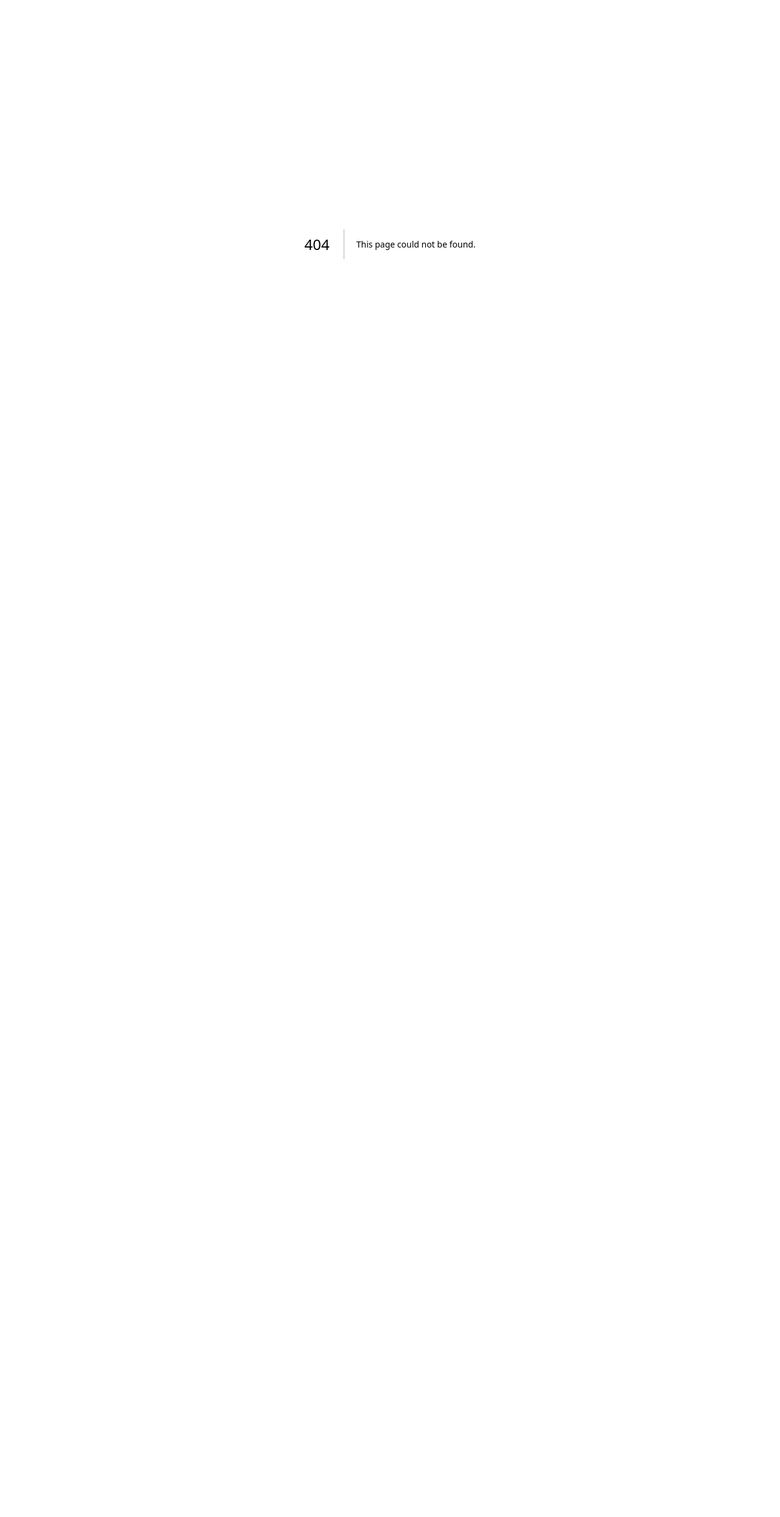
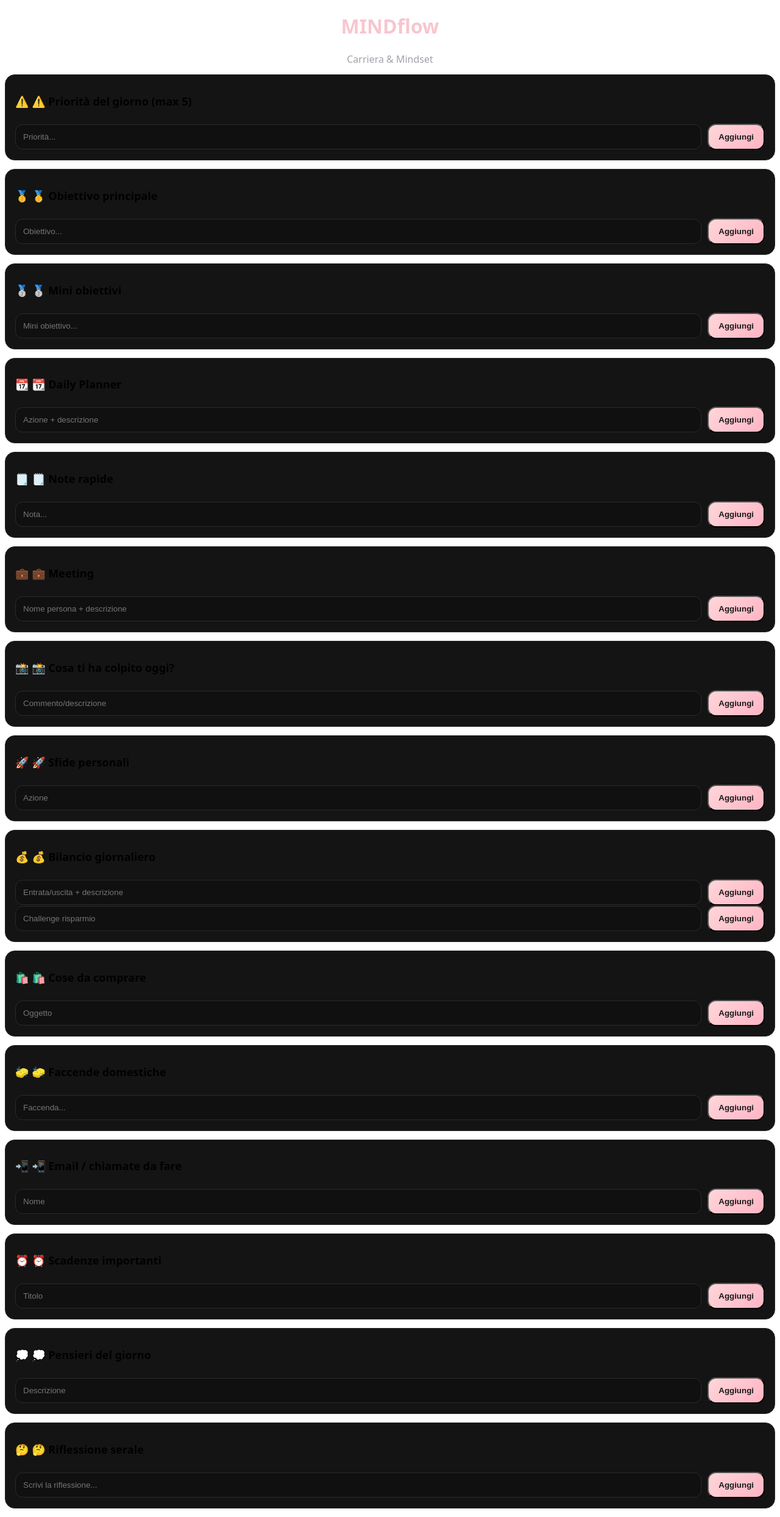
Before and after one commit to mindflowapplicazione-png/MINDflow.app, a Next.js app: page /carriera in a window 1280 px wide. Before the commit this address had no page. Shown: the whole page at 61% size. Before the commit the page ends 800 px from the top, so only its background shows below. Built offline with nearby package versions, Linux system fonts and the light colour scheme.

Commit message:
Create page.jsx

```diff
--- /dev/null
+++ b/app/carriera/page.jsx
@@ -0,0 +1,108 @@
+import Section from "@/components/Section";
+import ListManager from "@/components/ListManager";
+
+export default function Carriera(){
+  return (
+    <>
+      <h1 className="h1">MINDflow</h1>
+      <div className="subtitle">Carriera & Mindset</div>
+
+      <Section title="⚠️ Priorità del giorno (max 5)" emoji="⚠️">
+        <ListManager storeKey="prio_giorno"
+          placeholder="Priorità..."
+          extraFields={[
+            {name:"percentuale", placeholder:"% importanza", type:"number", default:""}
+          ]}/>
+      </Section>
+
+      <Section title="🥇 Obiettivo principale" emoji="🥇">
+        <ListManager storeKey="goal_main" placeholder="Obiettivo..." />
+      </Section>
+
+      <Section title="🥈 Mini obiettivi" emoji="🥈">
+        <ListManager storeKey="goal_mini" placeholder="Mini obiettivo..." />
+      </Section>
+
+      <Section title="📆 Daily Planner" emoji="📆">
+        <ListManager storeKey="daily_planner" placeholder="Azione + descrizione"
+          extraFields={[
+            {name:"inizio", placeholder:"Inizio (hh:mm)", type:"time"},
+            {name:"fine",   placeholder:"Fine (hh:mm)",   type:"time"}
+          ]}/>
+      </Section>
+
+      <Section title="🗒️ Note rapide" emoji="🗒️">
+        <ListManager storeKey="note_rapide" placeholder="Nota..."
+          extraFields={[
+            {name:"orario", placeholder:"Orario", type:"time"}
+          ]}/>
+      </Section>
+
+      <Section title="💼 Meeting" emoji="💼">
+        <ListManager storeKey="meeting" placeholder="Nome persona + descrizione"
+          extraFields={[
+            {name:"link", placeholder:"Link riunione (https://)"},
+            {name:"orario", placeholder:"Orario", type:"time"}
+          ]}/>
+      </Section>
+
+      <Section title="📸 Cosa ti ha colpito oggi?" emoji="📸">
+        <ListManager storeKey="colpito_oggi" placeholder="Commento/descrizione"/>
+      </Section>
+
+      <Section title="🚀 Sfide personali" emoji="🚀">
+        <ListManager storeKey="sfide" placeholder="Azione"
+          extraFields={[
+            {name:"descrizione", placeholder:"Descrizione"},
+            {name:"durata", placeholder:"Durata (min)"},
+            {name:"progress", placeholder:"% raggiungimento", type:"number"}
+          ]}/>
+      </Section>
+
+      <Section title="💰 Bilancio giornaliero" emoji="💰">
+        <ListManager storeKey="bilancio" placeholder="Entrata/uscita + descrizione"
+          extraFields={[
+            {name:"importo", placeholder:"€ (+/-)"},
+          ]}/>
+        <ListManager storeKey="risparmio" placeholder="Challenge risparmio"
+          extraFields={[
+            {name:"euro", placeholder:"€ risparmiati oggi"}
+          ]}/>
+      </Section>
+
+      <Section title="🛍️ Cose da comprare" emoji="🛍️">
+        <ListManager storeKey="shopping" placeholder="Oggetto"
+          extraFields={[{name:"dove", placeholder:"Dove comprarlo"}]}/>
+      </Section>
+
+      <Section title="🧽 Faccende domestiche" emoji="🧽">
+        <ListManager storeKey="faccende" placeholder="Faccenda..."/>
+      </Section>
+
+      <Section title="📲 Email / chiamate da fare" emoji="📲">
+        <ListManager storeKey="contatti" placeholder="Nome"
+          extraFields={[
+            {name:"contatto", placeholder:"email o tel."},
+            {name:"descrizione", placeholder:"Descrizione"}
+          ]}/>
+      </Section>
+
+      <Section title="⏰ Scadenze importanti" emoji="⏰">
+        <ListManager storeKey="scadenze" placeholder="Titolo"
+          extraFields={[
+            {name:"descrizione", placeholder:"Descrizione"},
+            {name:"quando", placeholder:"Quando", type:"date"}
+          ]}/>
+      </Section>
+
+      <Section title="💭 Pensieri del giorno" emoji="💭">
+        <ListManager storeKey="pensieri" placeholder="Descrizione"
+          extraFields={[{name:"percentuale", placeholder:"% quanto ci hai pensato", type:"number"}]}/>
+      </Section>
+
+      <Section title="🤔 Riflessione serale" emoji="🤔">
+        <ListManager storeKey="riflessione" placeholder="Scrivi la riflessione..." />
+      </Section>
+    </>
+  );
+}
```
